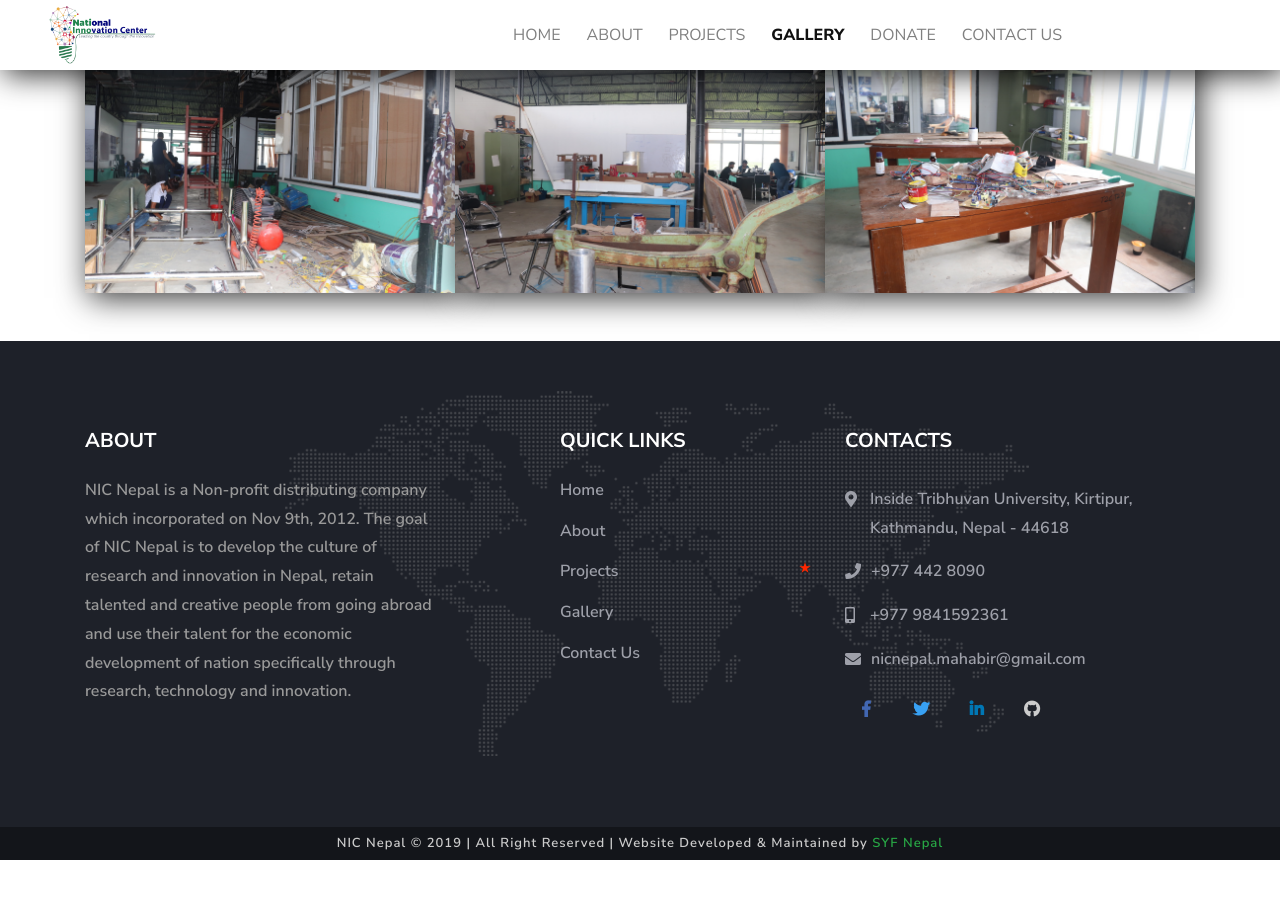
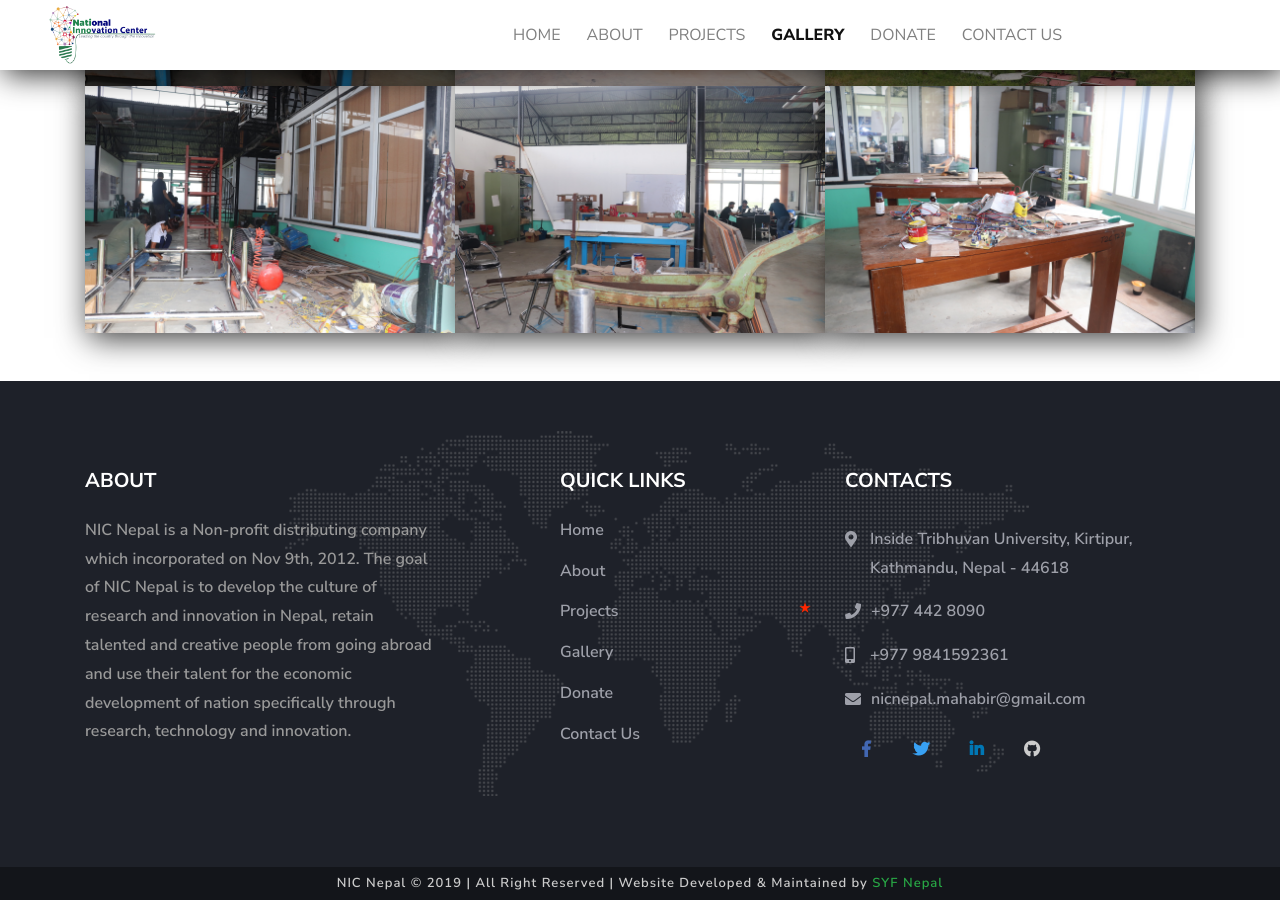
Before and after one commit to indraoli429/nicnepalofficial.github.io, a Jekyll site: the page built from gallery.html, in a window 1280 px wide and 900 px high, scrolled down 828 px. Built offline with Jekyll 4.4.1, drawn with Linux system fonts in a browser that asks for light colours; comment, search, counter and statistics services are not loaded; before the commit the page ends 1688 px from its top, so only the background shows below that.

Commit message:
Fixed links in footer

```diff
--- a/_includes/footer.html
+++ b/_includes/footer.html
@@ -22,7 +22,8 @@
               <li><a href="/">Home</a></li>
               <li><a href="/about">About</a></li>
               <li><a href="/projects">Projects</a></li>
-              <li><a href="/">Gallery</a></li>
+              <li><a href="/gallery">Gallery</a></li>
+              <li><a href="/donate">Donate</a></li>
               <li><a href="/contact">Contact Us</a></li>
             </ul>
           </div>
--- a/gallery.html
+++ b/gallery.html
@@ -8,7 +8,7 @@
 <section class="gallery-section mt-5 wow fadeInUp">
   {% include elevator-pitch.html %}
 
-  <h2 class="text-center pt-2">Our Gallery</h2>
+  <h2 class="text-center pt-5">Our Gallery</h2>
   <p class="text-center">
     (Click to view as full Image)
   </p>
```
